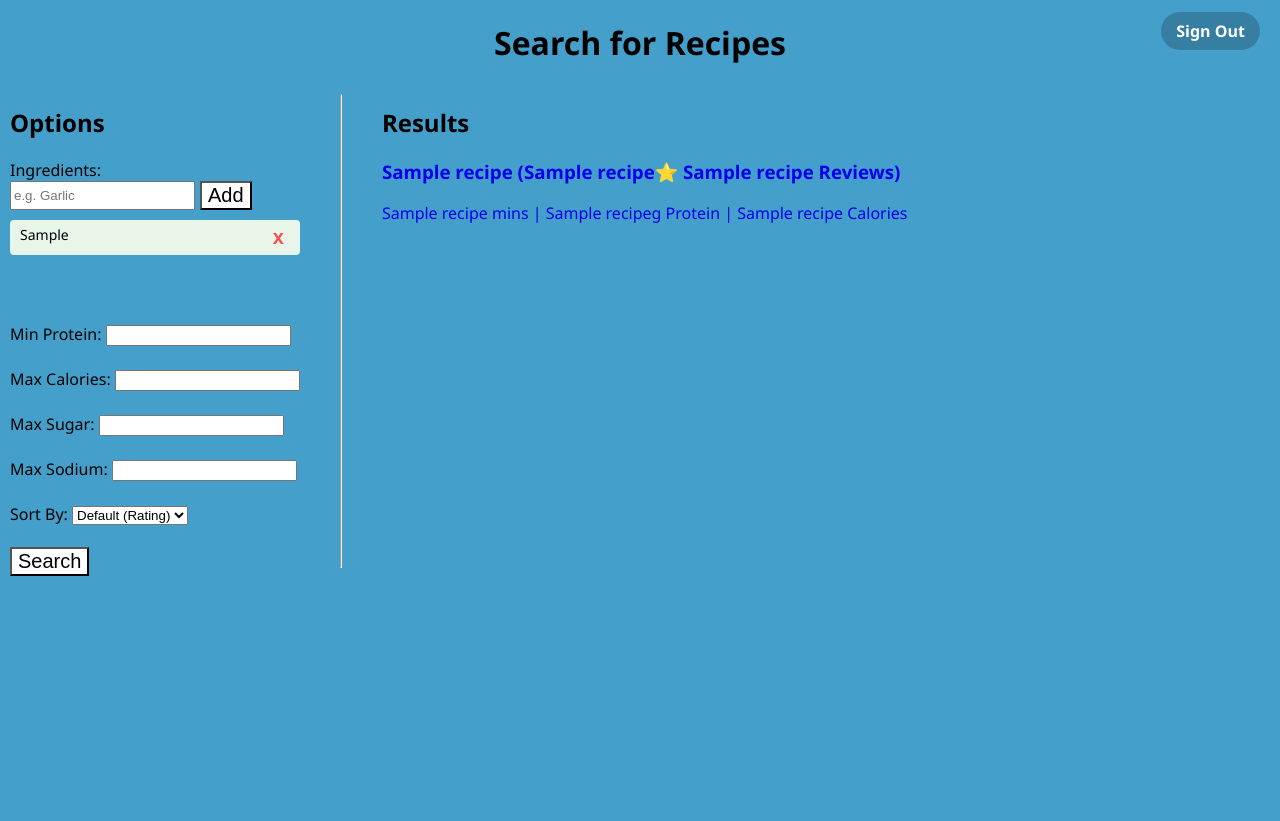
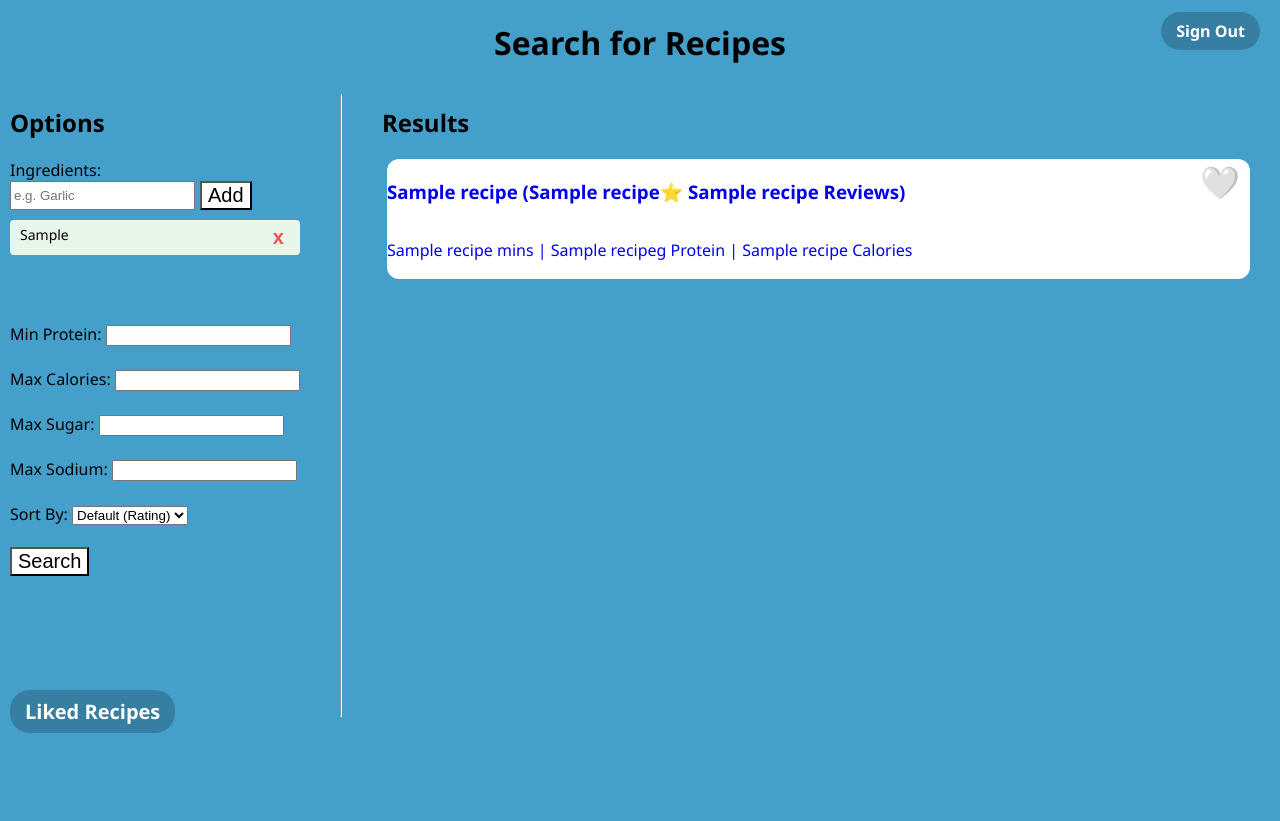
Before and after one commit to aramoscu/Food.com-Search-CS125, a Flask app: template templates/results.html in a window 1280 px wide. Run offline with Flask 3, Linux system fonts and the light colour scheme; the template is opened without the code that fills it: most values are stand-ins (such as "Sample title", 1, 10 or a date in 2020).

Commit message:
feat: added a liked recipes page and updated UI to indicate which recipes have been liked.

```diff
--- a/app.py
+++ b/app.py
@@ -1,5 +1,5 @@
 from flask import Flask, render_template, request, redirect, session, jsonify
-from Inverted_index.search_handler import search
+from Inverted_index.search_handler import *
 from User_Data.user_methods import *
 import sqlite3
 
@@ -29,6 +29,28 @@ def logout():
     session.clear()
     return redirect('/login')
 
+@app.route('/liked_recipes')
+def open_liked():
+    if 'user_id' not in session:
+        return redirect('/login')
+    user_id = session.get('user_id')
+    conn = sqlite3.connect(USER_PATH)
+    cursor = conn.cursor()
+
+    cursor.execute(f"ATTACH DATABASE '{DB_PATH}' AS recipe_db")
+    query = \
+    """
+        SELECT r.id, r.name, r.minutes, r.protein, r.calories, r.sugar, r.sodium, r.avg_rating, r.review_count
+        FROM recipe_db.recipes r
+        JOIN user_likes l ON r.id = l.recipe_id
+        WHERE l.user_id = ?
+    """
+    cursor.execute(query, (user_id,))
+    liked_list = cursor.fetchall()
+    conn.close()
+
+    return render_template('liked_recipes.html', recipes=liked_list)
+
 @app.route('/search')
 def search_page():
     if 'user_id' not in session:
@@ -40,6 +62,7 @@ def search_page():
     last_max_sodium = request.args.get('max_sodium')
     pref = request.args.get('preference')
     results = []
+    user_id = session.get("user_id")
     if query:
         results = search(
             query=query,
@@ -49,10 +72,21 @@ def search_page():
             max_sodium=float(last_max_sodium) if last_max_sodium else None,
             user_preference=pref if pref else None
         )
+    liked_recipe_ids = []
+    conn = sqlite3.connect("User_Data/user.db")
+    cursor = conn.cursor()
+    if user_id:
+        cursor.execute("""
+        SELECT recipe_id
+        FROM user_likes
+        WHERE user_id = ?
+        """, (user_id,))
+        rows = cursor.fetchall()
+        liked_recipe_ids = [row[0] for row in rows]
     return render_template('results.html', recipes=results,
                            last_query=query, last_protein=last_min_prot,
                            last_calories=last_max_calories, last_sugar=last_max_sugar,
-                           last_sodium=last_max_sodium, last_pref=pref)
+                           last_sodium=last_max_sodium, last_pref=pref, liked_recipe_ids=liked_recipe_ids)
 
 @app.route('/recipe/<int:recipe_id>')
 def recipe_detail(recipe_id):
--- a/static/results.css
+++ b/static/results.css
@@ -31,15 +31,19 @@ h1 {
 }
 
 .recipe-link {
+    background-color: white;
     text-decoration: None;
-    display: block;
-    margin-bottom: 15px;
+    display: flex;
+    flex-direction: column;
+    justify-content: center;
+    min-height: 120px;
+    border-radius: 12px;
+    margin: 0 20px 15px 5px;
 }
 
 .recipe-link:hover {
-    background-color: #f9f9f9;
-    cursor: pointer;
-    border: 1px solid #27a567;
+    transform: scale(1.02);
+    background-color: #fcfcfc;
 }
 
 .back-link {
@@ -156,3 +160,39 @@ h1 {
 .like-button.is-liked .heart {
     color: #e91e63;
 }
+
+.liked-recipes-link {
+    color: white;
+    text-decoration: None;
+    background-color: rgba(0, 0, 0, 0.2);
+    font-weight: bold;
+    border-radius: 20px;
+    font-size: 20px;
+    padding: 8px 15px;
+    text-align: center;
+}
+
+.liked-recipes-link:hover {
+    background-color: rgba(0, 0, 0, 0.4);
+    color: #3fb763;
+}
+
+.nav {
+    margin-top: 100px;
+}
+
+.card-header {
+    display: flex;
+    justify-content: space-between;
+    align-items: flex-start;
+}
+
+.heart {
+    font-size: 2rem;
+    transition: transform 0.2s ease;
+    margin-right: 10px;
+}
+
+.recipe-card:hover .heart {
+    transform: scale(1.2);
+}
--- a/templates/detail.html
+++ b/templates/detail.html
@@ -7,12 +7,12 @@
 </head>
 <body class="detail-body">
     <div class="detail-container">
-        <a href="javascript:history.back()" class="back-link">← Back to Search</a>
+        <a href="javascript:history.back()" class="back-link">← Go Back</a>
         <div class="header-section">
             <div class="title-row">
                 <h1> {{ recipe[0] }} </h1>
                 <button id="like-btn" data-recipe-id="{{ recipe_id }}" class="like-button {{ 'is-liked' if user_has_liked else '' }}" onclick="updateLike(event)">
-                    <span class="heart">{{ '❤️' if user_has_liked else '🤍' }}</span>
+                    <span class="heart-detail">{{ '❤️' if user_has_liked else '🤍' }}</span>
                     <span class="text">{{ 'Liked' if user_has_liked else 'Like' }}</span>
                 </button>
             </div>
--- a/templates/results.html
+++ b/templates/results.html
@@ -50,6 +50,11 @@
             <br>
             <br>
             <button style="align-items: center;" type="submit">Search</button>
+            <br>
+            <br>
+            <nav class="nav">
+                <a href="/liked_recipes" class="liked-recipes-link">Liked Recipes</a>
+            </nav>
         </div>
     </form>
 
@@ -60,7 +65,10 @@
         {% for r in recipes %}
             <a href="/recipe/{{ r[0] }}" class="recipe-link">
                 <div class="recipe-card">
-                    <h3>{{ r[1] }} ({{ r[7] }}⭐ {{ r[8] }} Reviews)</h3>
+                    <div class="card-header">
+                        <h3>{{ r[1] }} ({{ r[7] }}⭐ {{ r[8] }} Reviews)</h3>
+                        <span class="heart">{{ '❤️' if r[0] in liked_recipe_ids else '🤍' }}</span>
+                    </div>
                     <p class="stats">
                         {{ r[2] }} mins | {{ r[3] }}g Protein | {{ r[4] }} Calories
                     </p>
@@ -71,5 +79,15 @@
         {% endfor %}
     </div>
 </div>
+<script>
+    window.addEventListener("pageshow", function (event) {
+        var historyTraversal = event.persisted ||
+                               (typeof window.performance != "undefined" &&
+                                window.performance.navigation.type === 2);
+        if (historyTraversal) {
+            window.location.reload();
+        }
+    });
+</script>
 </body>
 </html>
```
Also changed, not shown: static/like.js (+9 -2 lines), static/liked_recipes.css (added, +45 -0 lines), templates/liked_recipes.html (added, +39 -0 lines).
